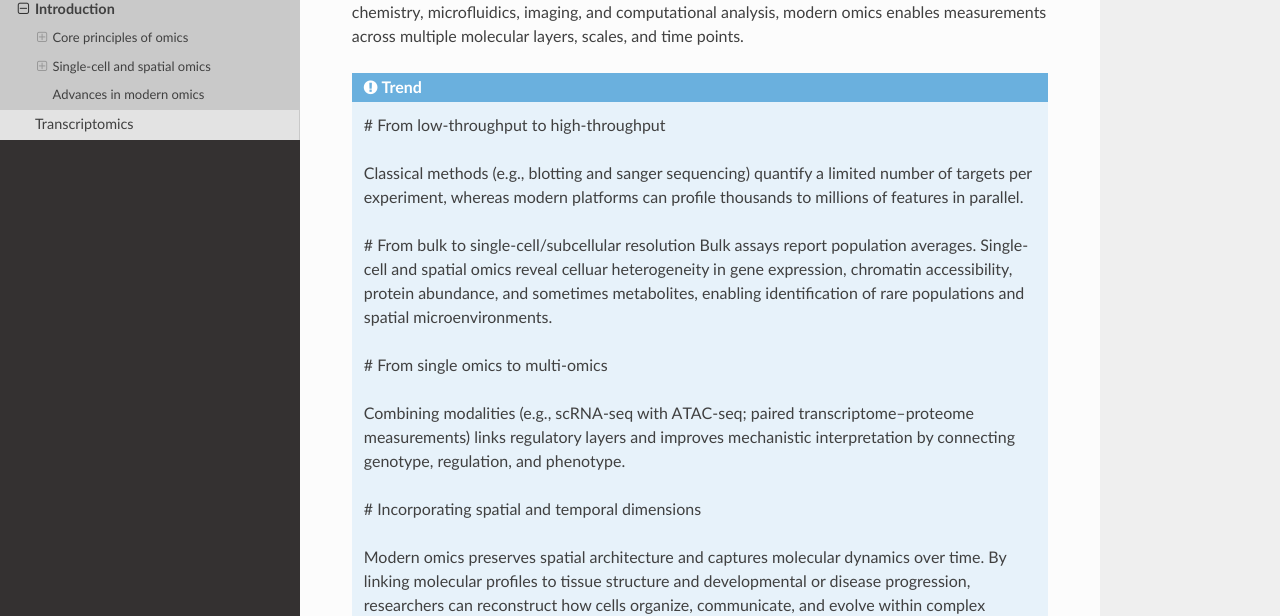
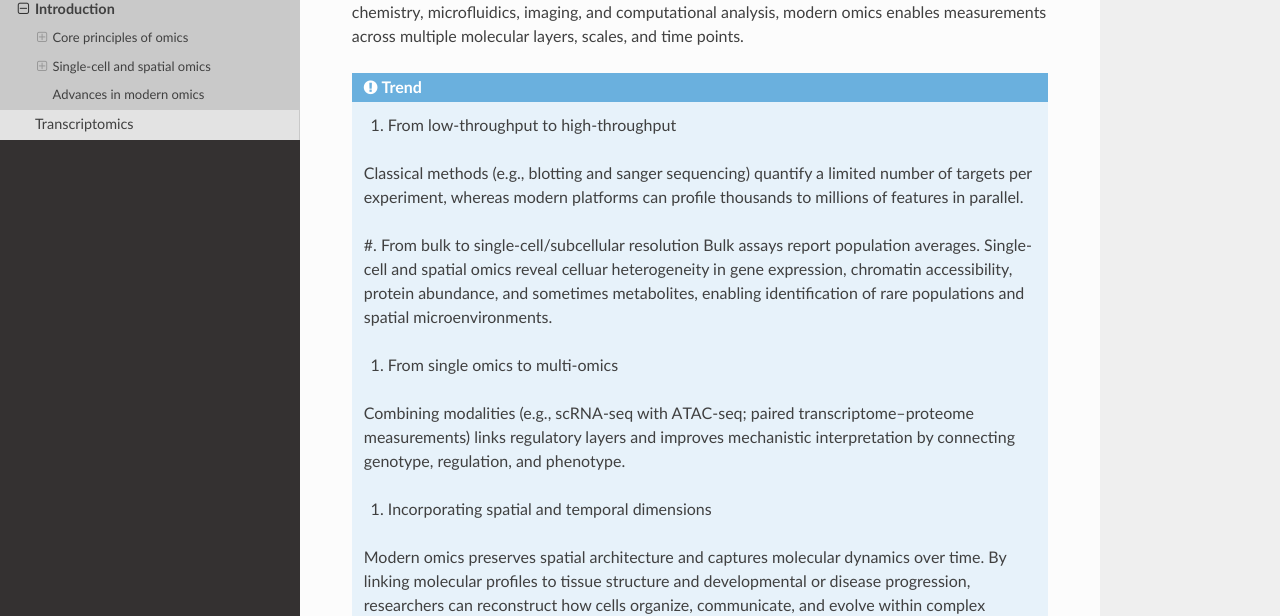
Before and after one commit to KKKallio/biomix, a Sphinx documentation site: the page built from docs/source/omics/introduction.rst, in a window 1280 px wide and 900 px high, scrolled down 2602 px. Shown: the part 142-758 px from the top of the window. Built offline with Sphinx 7.4.7 and the Read the Docs theme 3.1.0, drawn with Linux system fonts in a browser that asks for light colours.

```diff
--- a/docs/source/omics/introduction.rst
+++ b/docs/source/omics/introduction.rst
@@ -87,18 +87,18 @@ Over the past several decades, omics have progressed to comprehensive, high-thro
 
 .. admonition:: Trend
 
-   # From low-throughput to high-throughput
+   #. From low-throughput to high-throughput
 
    Classical methods (e.g., blotting and sanger sequencing) quantify a limited number of targets per experiment, whereas modern platforms can profile thousands to millions of features in parallel.
 
-   # From bulk to single-cell/subcellular resolution
+   #. From bulk to single-cell/subcellular resolution
    Bulk assays report population averages. Single-cell and spatial omics reveal celluar heterogeneity in gene expression, chromatin accessibility, protein abundance, and sometimes metabolites, enabling identification of rare populations and spatial microenvironments.
 
-   # From single omics to multi-omics
+   #. From single omics to multi-omics
 
    Combining modalities (e.g., scRNA-seq with ATAC-seq; paired transcriptome–proteome measurements) links regulatory layers and improves mechanistic interpretation by connecting genotype, regulation, and phenotype.
 
-   # Incorporating spatial and temporal dimensions
+   #. Incorporating spatial and temporal dimensions
 
    Modern omics preserves spatial architecture and captures molecular dynamics over time. By linking molecular profiles to tissue structure and developmental or disease progression, researchers can reconstruct how cells organize, communicate, and evolve within complex biological systems.
 
```
